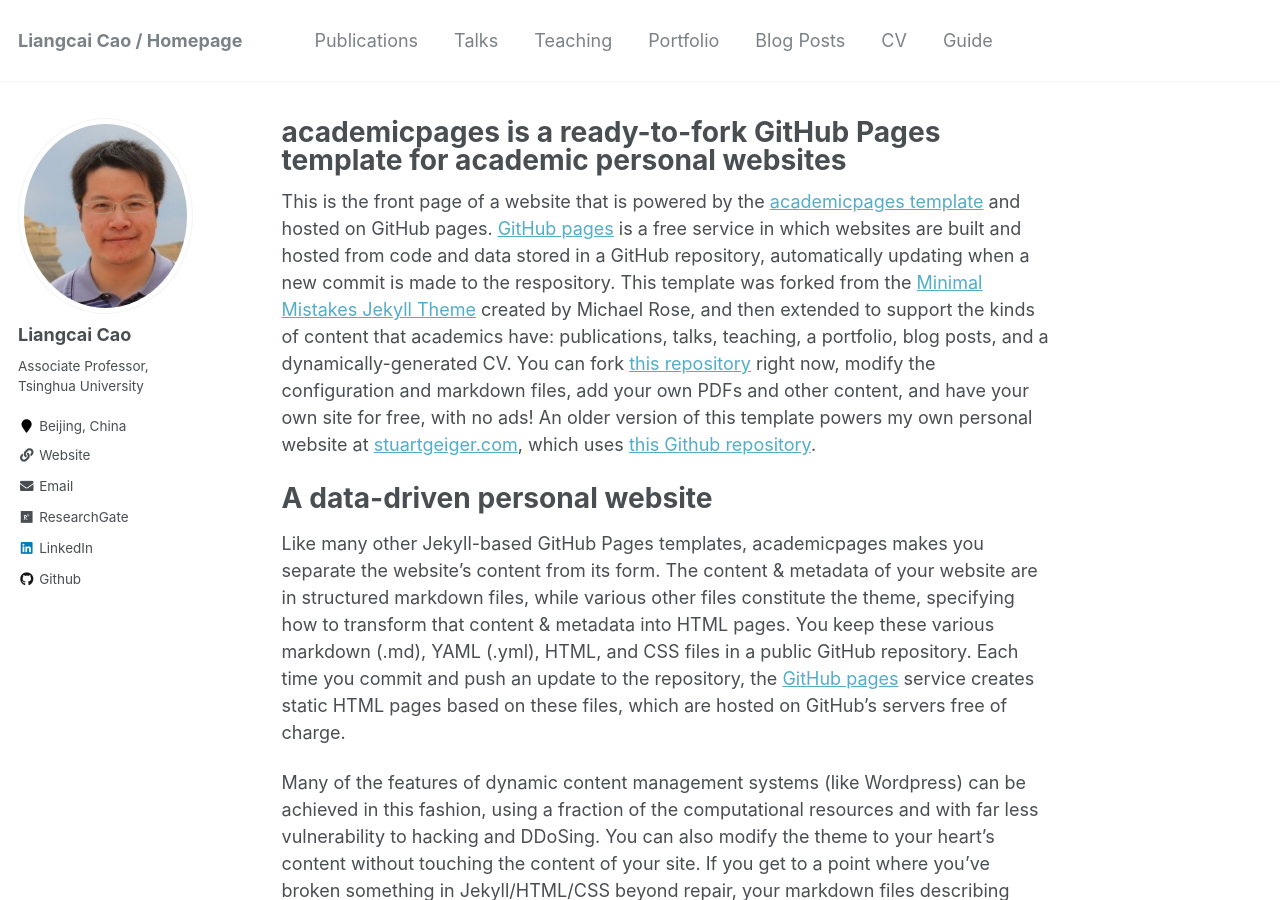
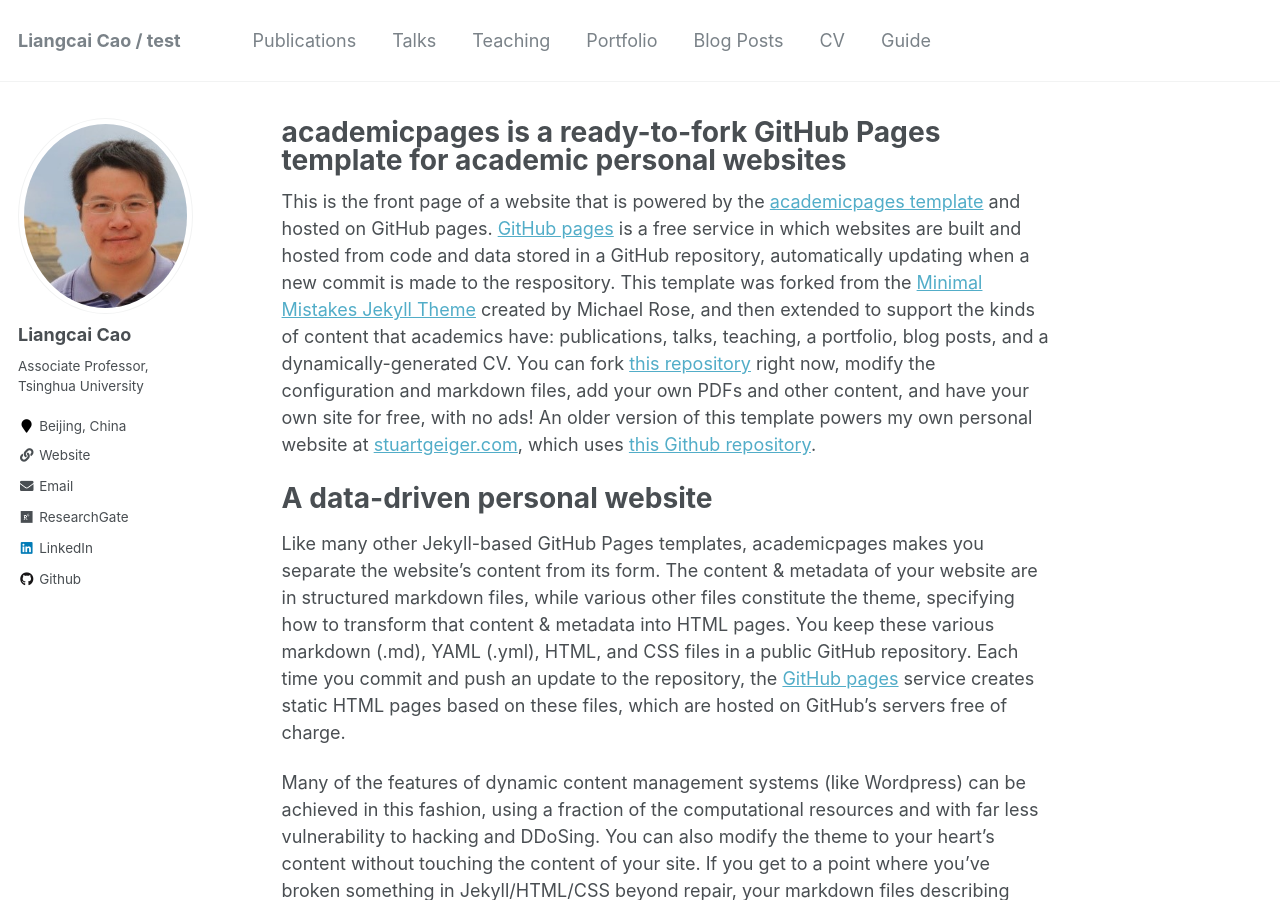
Before and after one commit to THUHoloLab/lccao, a Jekyll site: the page built from _pages/about.md, in a window 1280 px wide and 900 px high. Built offline with Jekyll 4.4.1, drawn with Linux system fonts in a browser that asks for light colours.

Commit message:
Update _config.yml

```diff
--- a/_config.yml
+++ b/_config.yml
@@ -7,7 +7,7 @@
 
 # Site Settings
 locale                   : "en-US"
-title                    : "Liangcai Cao / Homepage"
+title                    : "Liangcai Cao / test"
 title_separator          : "-"
 name                     : &name "Liangcai Cao"
 description              : &description "personal description"
```
